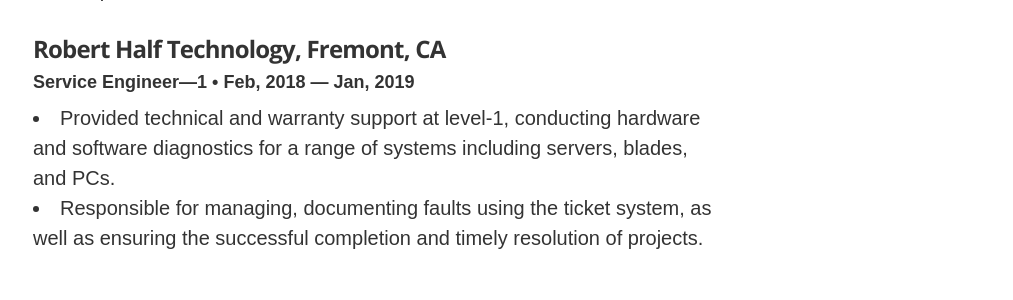
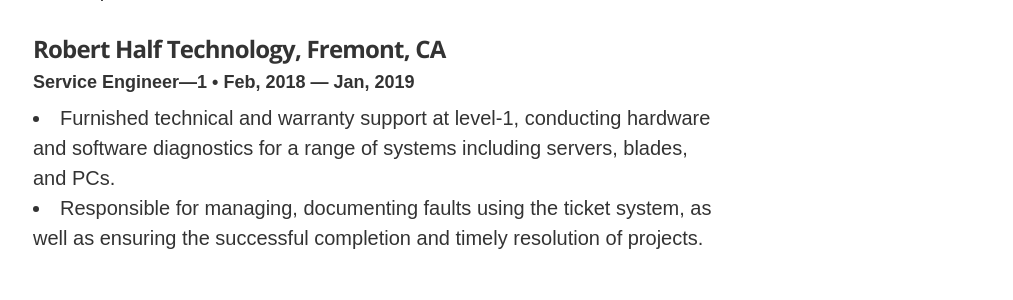
Before and after one commit to ttariqaziz/ttariqaziz.github.io, a Jekyll site: the page built from index.html, in a window 1280 px wide and 900 px high, scrolled down 1305 px. Shown: the part 153-453 px from the top of the window, without its empty margins (267-1280 px from the left). Built offline with Jekyll 4.4.1, drawn with Linux system fonts in a browser that asks for light colours.

Commit message:
Update experience.yml

```diff
--- a/_data/experience.yml
+++ b/_data/experience.yml
@@ -21,7 +21,7 @@
 - company: Robert Half Technology, Fremont, CA
   position: Service Engineer&mdash;1
   duration: Feb, 2018 &mdash; Jan, 2019
-  summary: <li>Provided technical and warranty support at level-1, conducting hardware and software diagnostics for a range of systems including servers, blades, and PCs.</li><li>Responsible for managing, documenting faults using the ticket system, as well as ensuring the successful completion and timely resolution of projects.</li>
+  summary: <li>Furnished technical and warranty support at level-1, conducting hardware and software diagnostics for a range of systems including servers, blades, and PCs.</li><li>Responsible for managing, documenting faults using the ticket system, as well as ensuring the successful completion and timely resolution of projects.</li>
 
 
 #- company: San Mateo Auto Sales &mdash; San Mateo, CA
```
